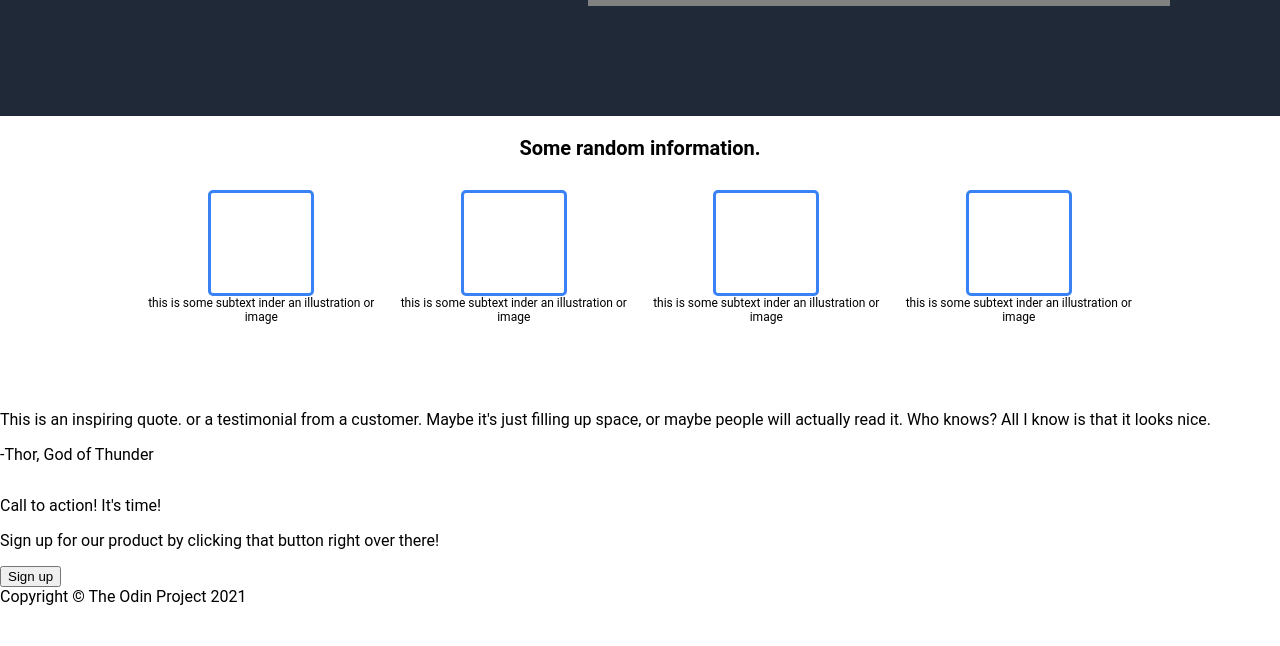
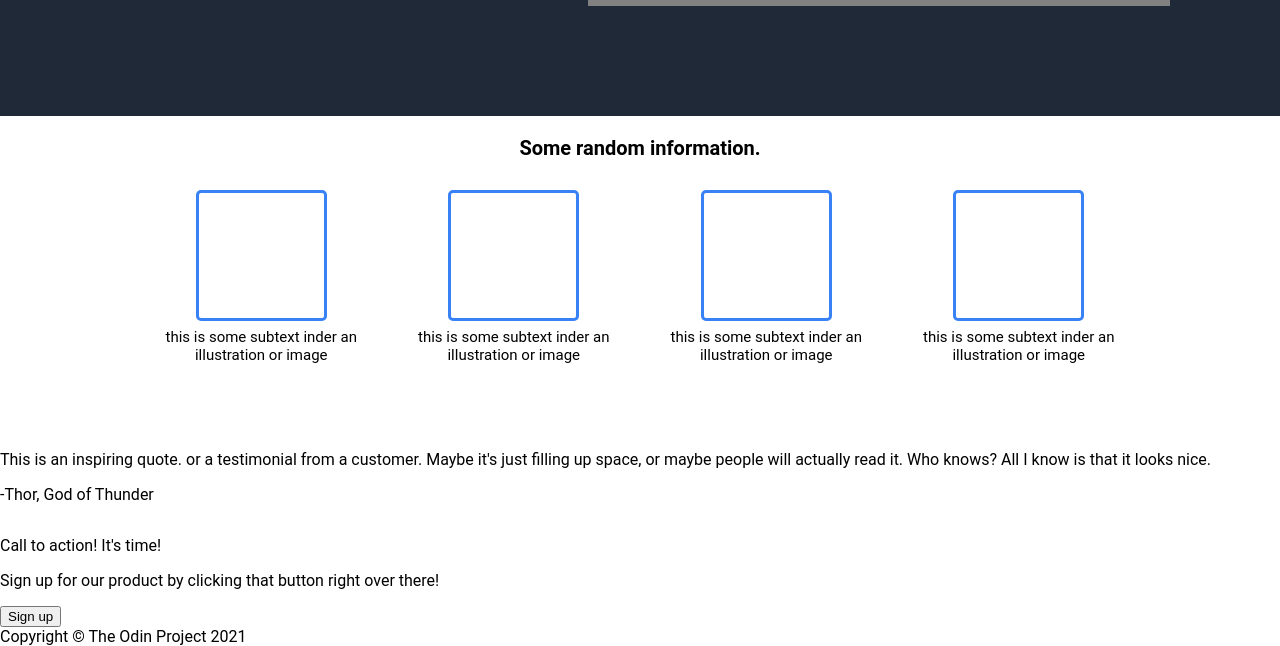
Before and after one commit to YanchevB/landing-page, a plain HTML site: page index.html in a window 1280 px wide. Shown: the part 302-948 px from the top of the page. Before the commit the page ends 908 px from the top, so only its background shows below. Drawn offline with Linux system fonts and the light colour scheme; a web font is replaced by a local one.

Commit message:
Stylize the cards and the text in section 1 using flex

```diff
--- a/style/style.css
+++ b/style/style.css
@@ -116,13 +116,14 @@ body {
   flex-direction: column;
   align-items: center;
   text-align: center;
-  font-size: 12px;
+  font-size: 15px;
+  gap: 7px;
 }
 
 .frame {
   border-style: solid;
   border-color: #3882f6;
   border-radius: 5px;
-  height: 100px;
-  width: 100px;
+  height: 125px;
+  width: 125px;
 }
```
